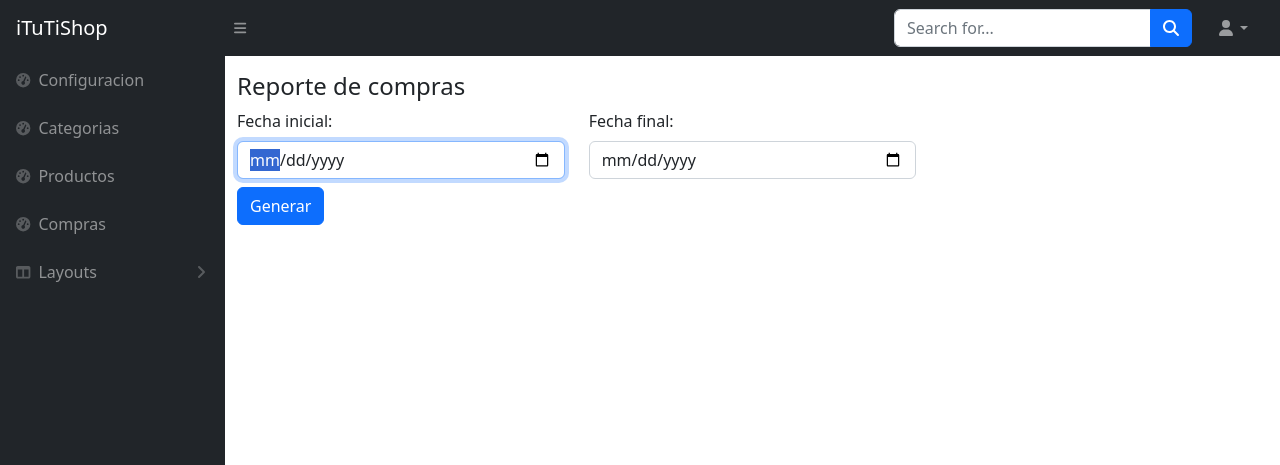
After one commit to davidf110102/ITutiShop, a PHP site: page /ITutiShop/admin/compras/genera_reporte_compras.php in a window 1280 px wide. The commit adds this page. Shown: the top 465 px of the page. Run offline with PHP 8.4, Linux system fonts and the light colour scheme; the visitor is signed in with stand-in values (Sample User, id 1); some libraries are stand-ins or nearby versions.

Commit message:
Creacion genera_reporte_compras.php

```diff
--- /dev/null
+++ b/admin/compras/genera_reporte_compras.php
@@ -0,0 +1,40 @@
+<?php
+require '../config/config.php';
+
+if (!isset($_SESSION['user_type']) || $_SESSION['user_type'] != 'admin') {
+  header('Location: ../index.php');
+  exit;
+}
+
+require  '../header.php';
+?>
+
+<!--Contenido-->
+<main class="flex-shrink-0">
+  <div class="container mt-3">
+    <h4>Reporte de compras</h4>
+
+    <form action="reporte_compras.php" method="post" autocomplete="off">
+      <div class="row mb-2">
+        <div class="col-12 col-md-4">
+          <label for="fecha_ini" class="form-label">Fecha inicial:</label>
+          <input type="date" class="form-control" name="fecha_ini" id="fecha_ini" require autofocus>
+        </div>
+
+        <div class="col-12 col-md-4">
+          <label for="fecha_fin" class="form-label">Fecha final:</label>
+          <input type="date" class="form-control" name="fecha_fin" id="fecha_fin" require>
+        </div>
+
+
+      </div>
+
+      <button type="submit" class="btn btn-primary">Generar</button>
+    </form>
+
+
+  </div>
+</main>
+
+
+<?php include '../footer.php'; ?>
```
Also changed, not shown: admin/compras/index.php (+14 -9 lines).
